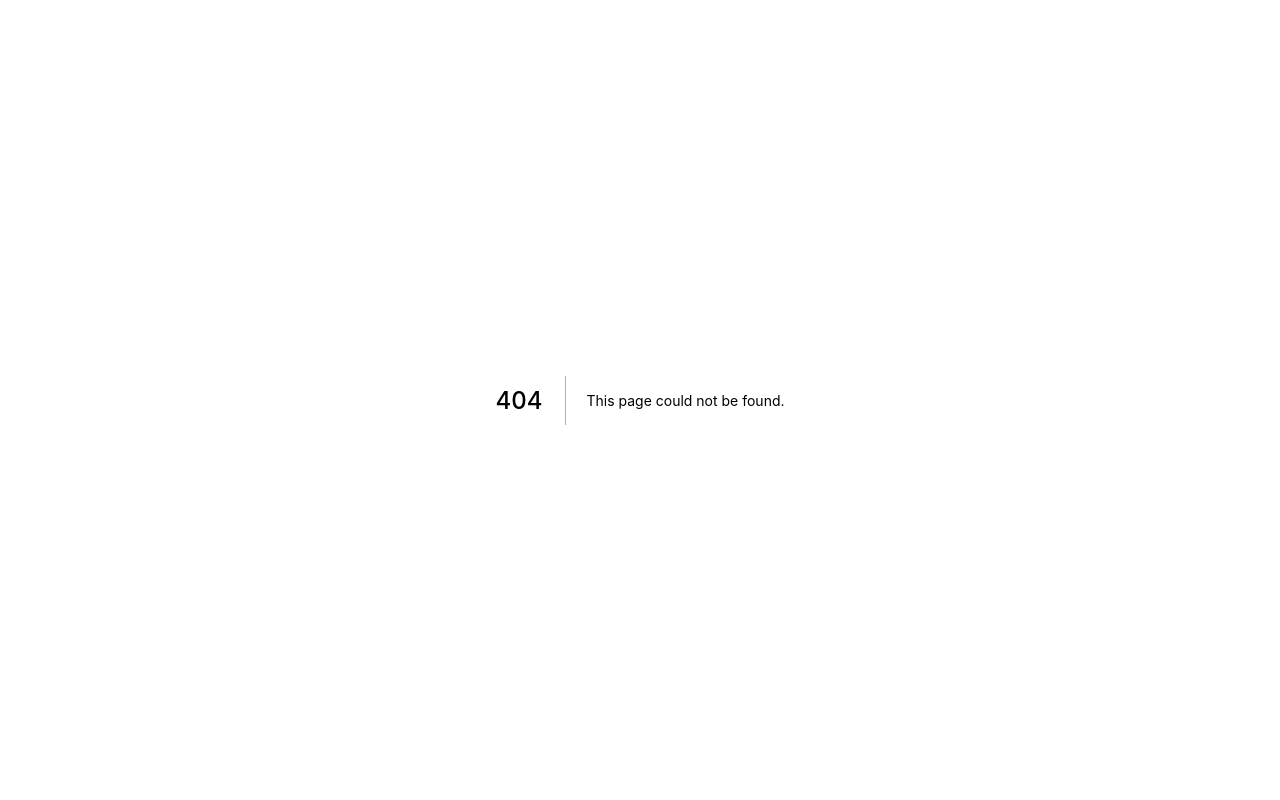
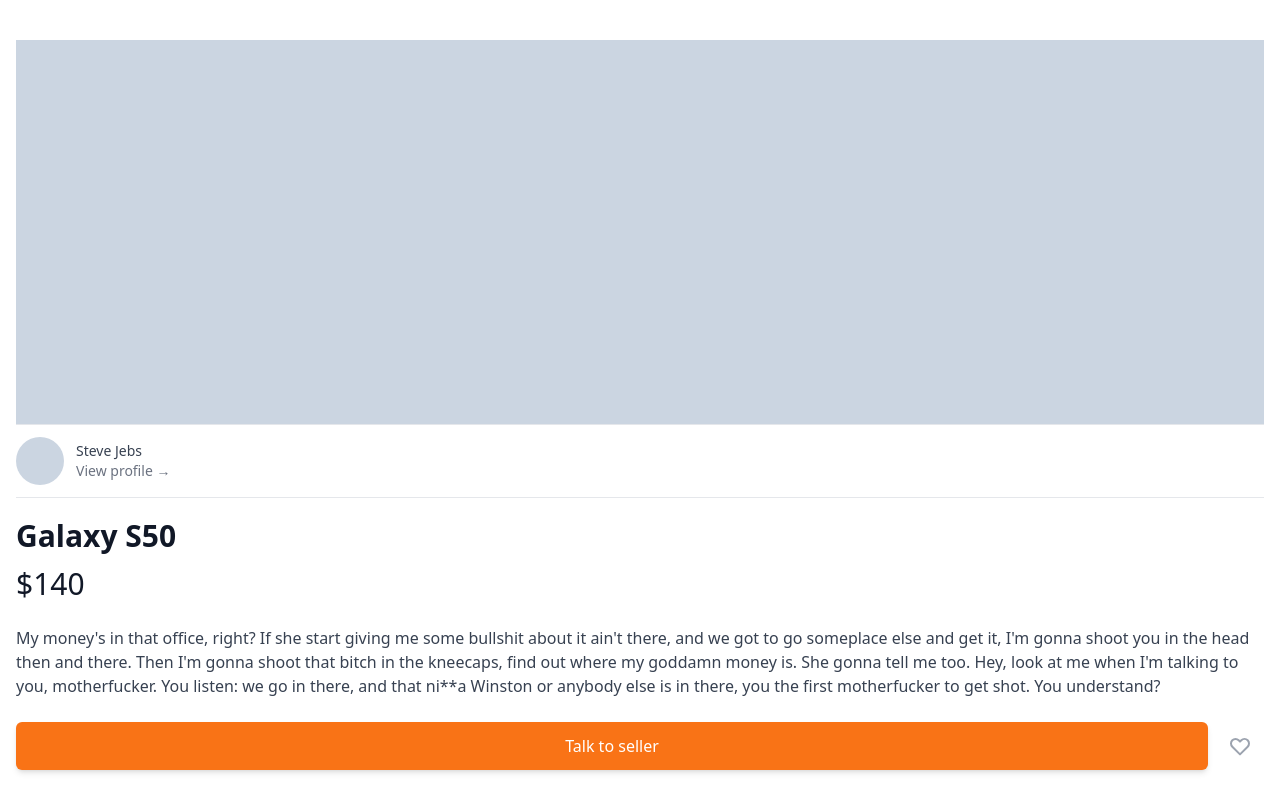
Before and after one commit to css9596/carrot-market, a Next.js app: page /items/1 in a window 1280 px wide. Before the commit this address had no page. Shown: the top 800 px of the page. Built offline with nearby package versions, Linux system fonts and the light colour scheme.

Commit message:
상세페이지

```diff
--- a/pages/index.tsx
+++ b/pages/index.tsx
@@ -2,19 +2,19 @@
 
 const Home: NextPage = () => {
     return (
-        <div className="">
+        <div className="flex flex-col space-y-5 py-10">
             {[1, 1, 1, 1, 1, 1, 1, 1, 1, 1, 1, 1].map((_, i) => (
-                <div key={i}>
-                    <div>
-                        <div />
-                        <div>
-                            <h3>New iPhone 14</h3>
-                            <span>Black</span>
-                            <span>$95</span>
+                <div key={i} className="flex px-4 border-b pb-4 cursor-pointer justify-between">
+                    <div className="flex space-x-4">
+                        <div className="w-20 h-20 bg-gray-400 rounded-md"/>
+                        <div className="pt-2 flex flex-col">
+                            <h3 className="text-sm font-medium text-gray-900">New iPhone 14</h3>
+                            <span className="text-xs text-gray-500">Black</span>
+                            <span className="font-medium mt-1 text-gray-900">$95</span>
                         </div>
                     </div>
-                    <div>
-                        <div>
+                    <div className="flex space-x-2 items-end justify-end">
+                        <div className="flex scroll-px-0.5 items-center text-sm text-gray-600">
                             <svg
                                 className="w-4 h-4"
                                 fill="none"
@@ -27,11 +27,11 @@
                                     strokeLinejoin="round"
                                     strokeWidth="2"
                                     d="M4.318 6.318a4.5 4.5 0 000 6.364L12 20.364l7.682-7.682a4.5 4.5 0 00-6.364-6.364L12 7.636l-1.318-1.318a4.5 4.5 0 00-6.364 0z"
-                                ></path>
+                                />
                             </svg>
                             <span>1</span>
                         </div>
-                        <div>
+                        <div className="flex scroll-px-0.5 items-center text-sm text-gray-600">
                             <svg
                                 className="w-4 h-4"
                                 fill="none"
@@ -44,14 +44,14 @@
                                     strokeLinejoin="round"
                                     strokeWidth="2"
                                     d="M8 12h.01M12 12h.01M16 12h.01M21 12c0 4.418-4.03 8-9 8a9.863 9.863 0 01-4.255-.949L3 20l1.395-3.72C3.512 15.042 3 13.574 3 12c0-4.418 4.03-8 9-8s9 3.582 9 8z"
-                                ></path>
+                                />
                             </svg>
                             <span>1</span>
                         </div>
                     </div>
                 </div>
             ))}
-            <button>
+            <button className="fixed hover:bg-orange-500 transition-colors cursor-pointer bottom-24 right-5 shadow-xl bg-orange-400 rounded-full p-4 text-white">
                 <svg
                     className="h-6 w-6"
                     xmlns="http://www.w3.org/2000/svg"
--- /dev/null
+++ b/pages/items/[id].tsx
@@ -0,0 +1,70 @@
+import type { NextPage } from "next";
+
+const ItemDetail: NextPage = () => {
+    return (
+        <div className="px-4 py-10">
+            <div className="mb-8">
+                <div className="h-96 bg-slate-300" />
+                <div className="flex cursor-pointer py-3 border-t border-b items-center space-x-3">
+                    <div className="w-12 h-12 rounded-full bg-slate-300" />
+                    <div>
+                        <p className="text-sm font-medium text-gray-700">Steve Jebs</p>
+                        <p className="text-sm font-medium text-gray-500">View profile &rarr;</p>
+                    </div>
+                </div>
+                <div className="mt-5">
+                    <h1 className="text-3xl font-bold text-gray-900">Galaxy S50</h1>
+                    <span className="text-3xl block mt-3 text-gray-900">$140</span>
+                    <p className="text-base my-6 text-gray-700">
+                        My money&apos;s in that office, right? If she start giving me some
+                        bullshit about it ain&apos;t there, and we got to go someplace else
+                        and get it, I&apos;m gonna shoot you in the head then and there.
+                        Then I&apos;m gonna shoot that bitch in the kneecaps, find out where
+                        my goddamn money is. She gonna tell me too. Hey, look at me when
+                        I&apos;m talking to you, motherfucker. You listen: we go in there,
+                        and that ni**a Winston or anybody else is in there, you the first
+                        motherfucker to get shot. You understand?
+                    </p>
+                    <div className="flex items-center justify-between space-x-2">
+                        <button
+                            className="flex-1 bg-orange-500 text-white py-3 rounded-md
+                            focus:outline-none focus:ring-2 focus:ring-offset-2 focus:ring-orange-500
+                            shadow-md font-medium hover:bg-orange-600 focus:ring-orange-500"
+                        >Talk to seller</button>
+                        <button className="p-3  rounded-md flex items-center justify-center text-gray-400 hover:bg-gray-100 hover:text-gray-500">
+                            <svg
+                                className="h-6 w-6 "
+                                xmlns="http://www.w3.org/2000/svg"
+                                fill="none"
+                                viewBox="0 0 24 24"
+                                stroke="currentColor"
+                                aria-hidden="true"
+                            >
+                                <path
+                                    strokeLinecap="round"
+                                    strokeLinejoin="round"
+                                    strokeWidth="2"
+                                    d="M4.318 6.318a4.5 4.5 0 000 6.364L12 20.364l7.682-7.682a4.5 4.5 0 00-6.364-6.364L12 7.636l-1.318-1.318a4.5 4.5 0 00-6.364 0z"
+                                />
+                            </svg>
+                        </button>
+                    </div>
+                </div>
+            </div>
+            <div>
+                <h2 className="text-2xl font-bold text-gray-900">Similar items</h2>
+                <div className="mt-6 grid grid-cols-2 gap-4">
+                    {[1, 2, 3, 4, 5, 6].map((_, i) => (
+                        <div key={i}>
+                            <div className="h-56 w-full mb-4 bg-slate-300" />
+                            <h3 className="text-gray-700 -mb-1">Galaxy S60</h3>
+                            <span className="text-sm font-medium text-gray-900">$6</span>
+                        </div>
+                    ))}
+                </div>
+            </div>
+        </div>
+    );
+};
+
+export default ItemDetail;
```
